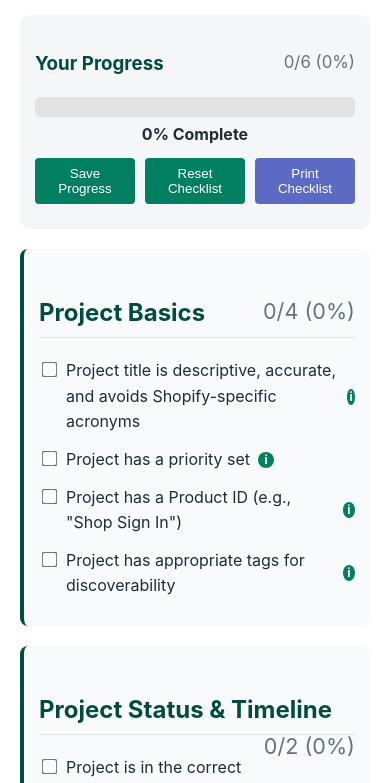
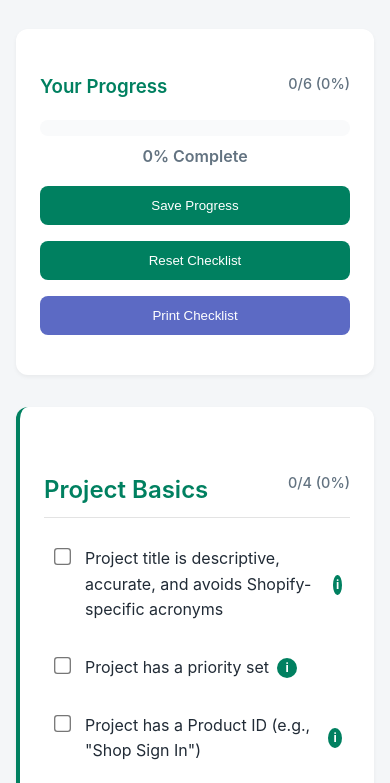
Before and after one commit to dtmoubayed/shop-vault-checklist, a plain HTML site: page index.html in a window 390 px wide. Shown: the part 212-995 px from the top of the page. Drawn offline with Linux system fonts and the light colour scheme.

Commit message:
Modernize UI with improved styling, animations, and responsive design

```diff
--- a/index.html
+++ b/index.html
@@ -5,162 +5,207 @@
   <meta name="viewport" content="width=device-width, initial-scale=1.0">
   <title>Vault Optimization Checklist</title>
   <style>
+    :root {
+      --primary-color: #008060;
+      --primary-dark: #006e52;
+      --secondary-color: #5c6ac4;
+      --secondary-dark: #4959bd;
+      --text-color: #212b36;
+      --text-light: #637381;
+      --background-light: #f9fafb;
+      --border-color: #e3e3e3;
+      --success-color: #008060;
+      --warning-color: #ffb82e;
+      --error-color: #de3618;
+    }
+
     body {
       font-family: -apple-system, BlinkMacSystemFont, "Segoe UI", Roboto, Helvetica, Arial, sans-serif;
       line-height: 1.6;
-      max-width: 800px;
+      max-width: 1000px;
       margin: 0 auto;
-      padding: 20px;
-      color: #212b36;
+      padding: 2rem;
+      color: var(--text-color);
+      background-color: #f4f6f8;
     }
 
     h1, h2, h3 {
-      color: #004c3f;
+      color: var(--primary-color);
+      font-weight: 600;
     }
 
     h1 {
-      border-bottom: 2px solid #004c3f;
-      padding-bottom: 10px;
-      margin-bottom: 20px;
+      border-bottom: 2px solid var(--primary-color);
+      padding-bottom: 1rem;
+      margin-bottom: 2rem;
+      font-size: 2rem;
     }
 
     h2 {
-      margin-top: 30px;
-      border-bottom: 1px solid #e3e3e3;
-      padding-bottom: 5px;
+      margin-top: 2.5rem;
+      border-bottom: 1px solid var(--border-color);
+      padding-bottom: 0.5rem;
+      font-size: 1.5rem;
     }
 
     .checklist-section {
-      background-color: #f9fafb;
-      border-radius: 8px;
-      padding: 15px;
-      margin-bottom: 20px;
-      border-left: 4px solid #004c3f;
+      background-color: white;
+      border-radius: 12px;
+      padding: 1.5rem;
+      margin-bottom: 2rem;
+      border-left: 4px solid var(--primary-color);
+      box-shadow: 0 2px 4px rgba(0,0,0,0.05);
+      transition: transform 0.2s ease, box-shadow 0.2s ease;
+    }
+
+    .checklist-section:hover {
+      transform: translateY(-2px);
+      box-shadow: 0 4px 8px rgba(0,0,0,0.1);
     }
 
     .checklist-item {
-      margin-bottom: 12px;
+      margin-bottom: 1rem;
       display: flex;
       align-items: flex-start;
+      padding: 0.5rem;
+      border-radius: 8px;
+      transition: background-color 0.2s ease;
+    }
+
+    .checklist-item:hover {
+      background-color: var(--background-light);
     }
 
     .checklist-item input[type="checkbox"] {
-      margin-right: 10px;
-      margin-top: 5px;
-      transform: scale(1.2);
+      margin-right: 1rem;
+      margin-top: 0.25rem;
+      transform: scale(1.3);
+      cursor: pointer;
     }
 
     .checklist-item label {
       flex: 1;
       display: flex;
       align-items: center;
+      cursor: pointer;
     }
 
     .info-icon {
-      display: inline-block;
-      width: 16px;
-      height: 16px;
-      background-color: #008060;
+      display: inline-flex;
+      align-items: center;
+      justify-content: center;
+      width: 20px;
+      height: 20px;
+      background-color: var(--primary-color);
       color: white;
       border-radius: 50%;
       text-align: center;
-      line-height: 16px;
+      line-height: 20px;
       font-size: 12px;
       font-weight: bold;
-      margin-left: 8px;
+      margin-left: 0.5rem;
       cursor: help;
       position: relative;
+      transition: background-color 0.2s ease;
     }
 
-    .info-icon:hover .tooltip {
-      display: block;
+    .info-icon:hover {
+      background-color: var(--primary-dark);
     }
 
     .tooltip {
       display: none;
       position: absolute;
-      background-color: #e3f1df;
-      border-left: 4px solid #008060;
-      padding: 10px;
-      border-radius: 4px;
-      width: 250px;
-      font-size: 12px;
-      color: #212b36;
+      background-color: white;
+      border: 1px solid var(--border-color);
+      padding: 1rem;
+      border-radius: 8px;
+      width: 300px;
+      font-size: 0.9rem;
+      color: var(--text-color);
       font-weight: normal;
       z-index: 100;
       top: -5px;
       left: 25px;
-      box-shadow: 0 2px 10px rgba(0,0,0,0.1);
+      box-shadow: 0 4px 12px rgba(0,0,0,0.1);
+      line-height: 1.5;
     }
 
     .progress-container {
-      margin: 20px 0;
-      background-color: #f4f6f8;
-      border-radius: 10px;
-      padding: 15px;
+      margin: 2rem 0;
+      background-color: white;
+      border-radius: 12px;
+      padding: 1.5rem;
       position: sticky;
-      top: 20px;
+      top: 2rem;
       z-index: 90;
+      box-shadow: 0 2px 4px rgba(0,0,0,0.05);
     }
 
     .progress-bar {
       width: 100%;
-      background-color: #e3e3e3;
-      border-radius: 5px;
-      height: 20px;
-      margin-top: 10px;
+      background-color: var(--background-light);
+      border-radius: 8px;
+      height: 1rem;
+      margin-top: 1rem;
+      overflow: hidden;
     }
 
     .progress {
       height: 100%;
-      background-color: #008060;
-      border-radius: 5px;
+      background-color: var(--primary-color);
+      border-radius: 8px;
       width: 0%;
       transition: width 0.3s ease;
     }
 
     .progress-text {
       text-align: center;
-      font-weight: bold;
-      margin-top: 5px;
+      font-weight: 600;
+      margin-top: 0.5rem;
+      color: var(--text-light);
     }
 
     .button-container {
       display: flex;
-      gap: 10px;
-      margin-top: 10px;
+      gap: 1rem;
+      margin-top: 1rem;
     }
 
     button {
-      background-color: #008060;
+      background-color: var(--primary-color);
       color: white;
       border: none;
-      padding: 8px 15px;
-      border-radius: 4px;
+      padding: 0.75rem 1.5rem;
+      border-radius: 8px;
       cursor: pointer;
       flex: 1;
+      font-weight: 500;
+      transition: background-color 0.2s ease, transform 0.2s ease;
     }
 
     button:hover {
-      background-color: #006e52;
+      background-color: var(--primary-dark);
+      transform: translateY(-1px);
     }
 
     .save-status {
-      margin-top: 10px;
+      margin-top: 1rem;
       font-style: italic;
-      color: #637381;
+      color: var(--text-light);
+      text-align: center;
     }
 
     .section-progress {
       float: right;
-      font-size: 0.9em;
-      color: #637381;
-      font-weight: normal;
+      font-size: 0.9rem;
+      color: var(--text-light);
+      font-weight: 500;
     }
 
     .priority-selector {
-      margin-left: 25px;
-      margin-bottom: 15px;
+      margin-left: 2.5rem;
+      margin-bottom: 1rem;
       display: none;
     }
 
@@ -169,17 +214,26 @@
     }
 
     select {
-      padding: 5px;
-      border-radius: 4px;
-      border: 1px solid #c4cdd5;
+      padding: 0.5rem;
+      border-radius: 8px;
+      border: 1px solid var(--border-color);
+      background-color: white;
+      color: var(--text-color);
+      font-size: 0.9rem;
+      cursor: pointer;
+      transition: border-color 0.2s ease;
+    }
+
+    select:hover {
+      border-color: var(--primary-color);
     }
 
     .print-button {
-      background-color: #5c6ac4;
+      background-color: var(--secondary-color);
     }
 
     .print-button:hover {
-      background-color: #4959bd;
+      background-color: var(--secondary-dark);
     }
 
     @media print {
@@ -193,12 +247,14 @@
       body {
         padding: 0;
         font-size: 12px;
+        background-color: white;
       }
 
       .checklist-section {
         break-inside: avoid;
         page-break-inside: avoid;
-        border-left: 2px solid #004c3f;
+        border-left: 2px solid var(--primary-color);
+        box-shadow: none;
       }
 
       .info-icon {
@@ -215,6 +271,20 @@
 
       h3 {
         font-size: 14px;
+      }
+    }
+
+    @media (max-width: 768px) {
+      body {
+        padding: 1rem;
+      }
+
+      .button-container {
+        flex-direction: column;
+      }
+
+      .tooltip {
+        width: 250px;
       }
     }
   </style>
@@ -436,4 +506,10 @@
       <label for="check6">
         Risks and blockers are accurately documented and marked if applicable
         <span class="info-icon">i
-          <span class="tooltip">Clearly document any risks or blockers in your project
+          <span class="tooltip">Clearly document any risks or blockers in your project</span>
+        </span>
+      </label>
+    </div>
+  </div>
+</body>
+</html>
```
